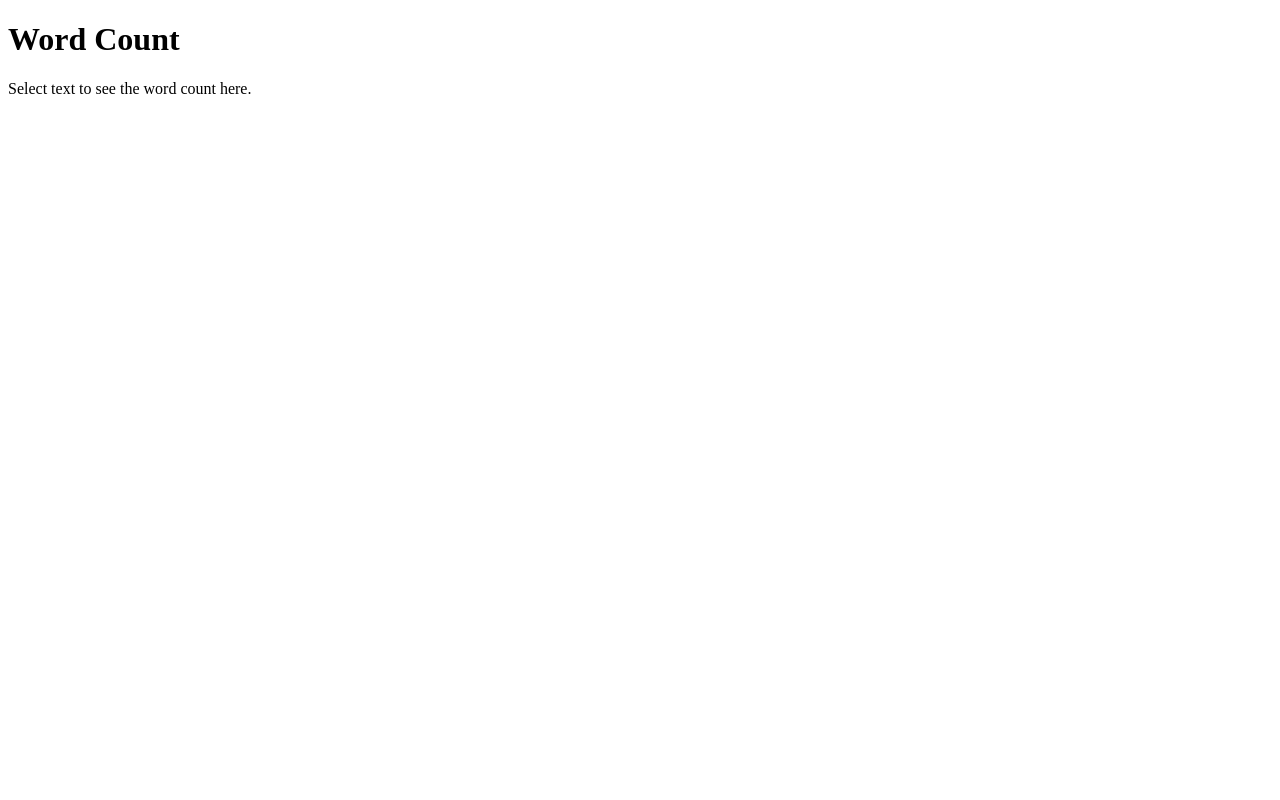
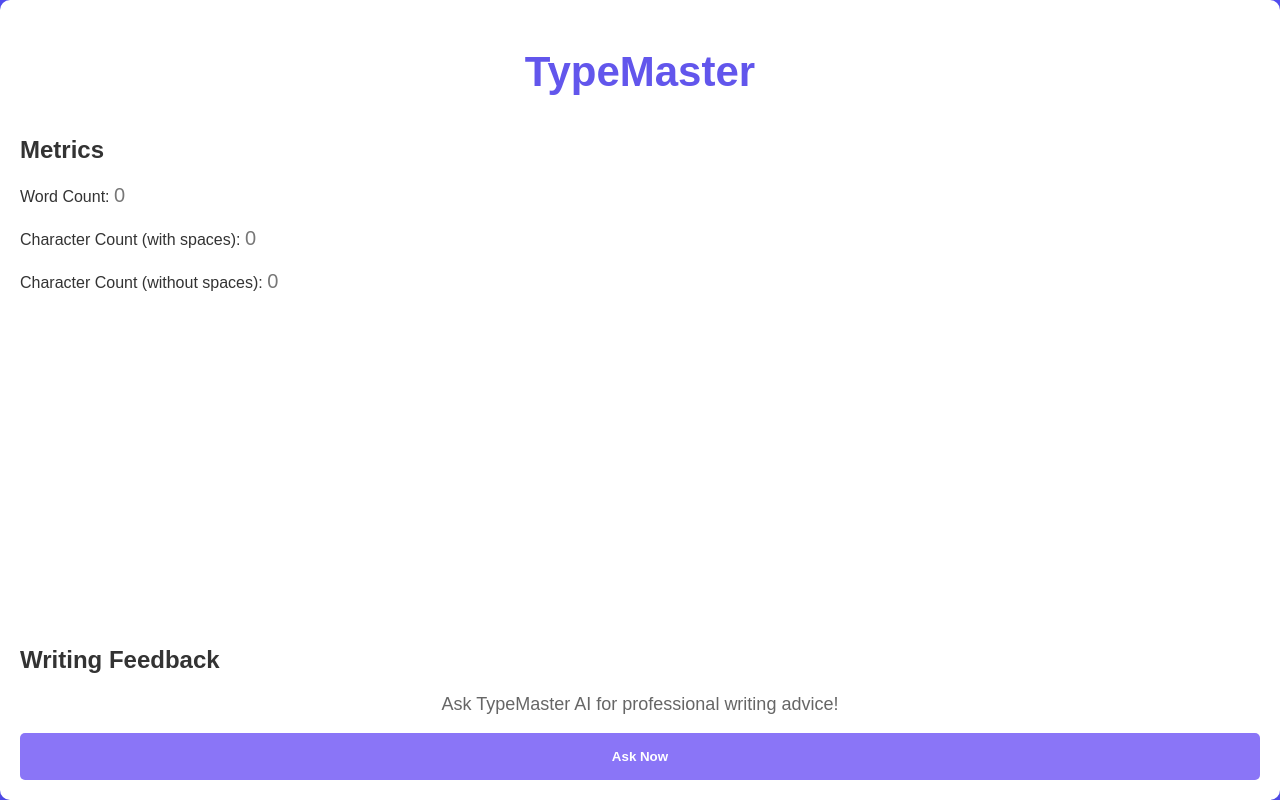
Before and after one commit to jameshu88/typemasterai, a browser extension: page public/sidepanel.html in a window 1280 px wide. Drawn offline with Linux system fonts and the light colour scheme.

Commit message:
feat: adding html/css

```diff
--- a/public/background.js
+++ b/public/background.js
@@ -1,3 +1,8 @@
+// Opens the side panel when the extension icon is clicked
+chrome.sidePanel
+    .setPanelBehavior({ openPanelOnActionClick: true })
+    .catch((error) => console.error(error));
+
 chrome.runtime.onInstalled.addListener(() => {
   chrome.contextMenus.create({
       id: 'openSidePanel',
--- a/public/sidePanelScript.js
+++ b/public/sidePanelScript.js
@@ -2,5 +2,9 @@ chrome.runtime.onMessage.addListener(function(request, sender, sendResponse) {
     if (request.type === 'sendText') {
         const wordCount = request.text.split(/\s+/).filter(Boolean).length;
         document.getElementById('wordCountDisplay').textContent = `Words: ${wordCount}`;
+        const charCount = request.text.length;
+        document.getElementById('charCountDisplay').textContent = `Characters: ${charCount}`;
+        const charCountNoSpace = request.text.replace(/\s/g, "").length;
+        document.getElementById('charCountNoSpaceDisplay').textContent = `Characters (without spaces): ${charCountNoSpace}`;
     }
 });
--- a/public/sidepanel.html
+++ b/public/sidepanel.html
@@ -1,15 +1,4 @@
-<!DOCTYPE html>
-<html>
-<head>
-    <title>Word Count</title>
-</head>
-<body>
-    <h1>Word Count</h1>
-    <p id="wordCountDisplay">Select text to see the word count here.</p>
 
-    <script src="sidePanelScript.js"></script>
-</body>
-</html>
 
 <!--
 <!DOCTYPE html>
@@ -23,3 +12,41 @@
   </body>
 </html>
 -->
+
+<!DOCTYPE html>
+<html lang="en">
+<head>
+    <meta charset="UTF-8">
+    <meta name="viewport" content="width=device-width, initial-scale=1.0">
+    <title>TypeMaster Metrics</title>
+    <link rel="stylesheet" href="styles.css">
+</head>
+<body>
+    <div class="side-panel">
+        <div class="header">
+            <h1>TypeMaster</h1>
+        </div>
+        <div class="metrics">
+            <h2>Metrics</h2>
+            <div class="metric">
+                <label>Word Count:</label>
+                <span id="wordCountDisplay">0</span>
+            </div>
+            <div class="metric">
+                <label>Character Count (with spaces):</label>
+                <span id="charCountDisplay">0</span>
+            </div>
+            <div class="metric">
+                <label>Character Count (without spaces):</label>
+                <span id="charCountNoSpaceDisplay">0</span>
+            </div>
+        </div>
+        <div class="writing-feedback">
+            <h2>Writing Feedback</h2>
+            <p class="feedback-text">Ask TypeMaster AI for professional writing advice!</p>
+            <button>Ask Now</button>
+        </div>
+    </div>
+    <script src="sidePanelScript.js"></script>
+</body>
+</html>
--- /dev/null
+++ b/public/styles.css
@@ -0,0 +1,74 @@
+body {
+    font-family: 'Arial', sans-serif;
+    background-color: #524df1; /* Light purple background */
+    margin: 0;
+    padding: 0;
+}
+
+.side-panel {
+    width: auto; /* Automatically adjust width based on content */
+    min-height: 100vh; /* Minimum height to fill viewport */
+    max-height: 100%; /* Maximum height based on content */
+    background-color: #ffffff; /* White background */
+    color: #333333; /* Dark text color */
+    padding: 20px;
+    box-sizing: border-box;
+    display: flex;
+    flex-direction: column;
+    justify-content: space-between;
+    border-radius: 10px;
+    box-shadow: 0 4px 8px rgba(0, 0, 0, 0.1);
+    overflow-x: hidden; /* Hide horizontal overflow */
+    overflow-y: auto; /* Enable vertical scrolling if needed */
+}
+
+.header h1 {
+    font-size: 42px; /* Larger header font size */
+    margin-bottom: 20px;
+    color: #6256ec; /* Purple header color */
+    text-align: center; /* Center align header */
+}
+
+.metrics {
+    margin-bottom: 30px; /* Increased margin between sections */
+}
+
+.metric {
+    margin-bottom: 20px; /* Increased margin between metrics */
+}
+
+.label {
+    font-weight: bold;
+    color: #6256ec; /* Purple label color */
+}
+
+span {
+    font-size: 20px; /* Metrics value font size */
+    color: #777777; /* Gray metric value color */
+}
+
+.writing-feedback {
+    margin-top: auto; /* Push feedback section to the bottom */
+}
+
+.feedback-text {
+    font-size: 18px; /* Feedback text font size */
+    color: #666666; /* Dark gray feedback text color */
+    text-align: center; /* Center align feedback text */
+}
+
+button {
+    padding: 16px 32px;
+    background-color: #8a75f7; /* Lighter purple button background */
+    color: #ffffff; /* White button text color */
+    border: none;
+    border-radius: 5px;
+    cursor: pointer;
+    font-weight: bold;
+    transition: background-color 0.3s ease;
+    width: 100%; /* Full width button */
+}
+
+button:hover {
+    background-color: #6b52e4; /* Darker purple on hover */
+}
```
